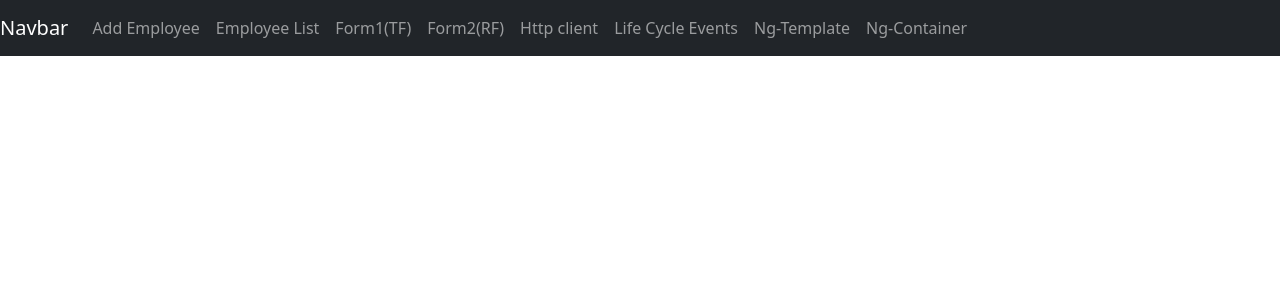
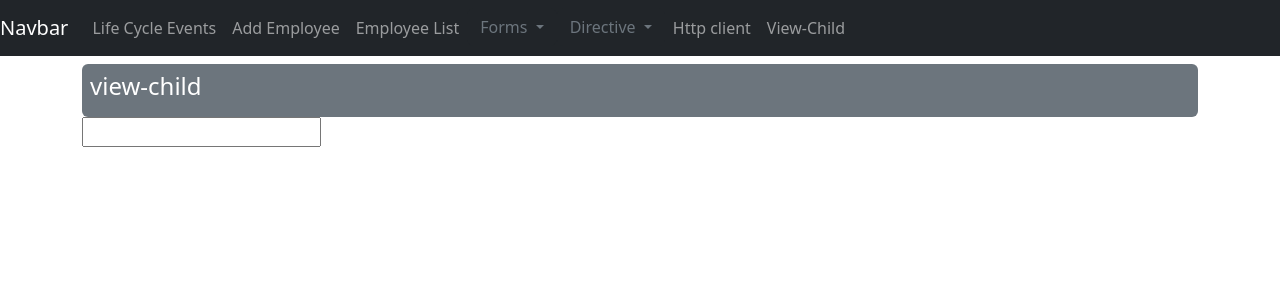
Before and after one commit to walidarai/Myrepo, an Angular app in the folder my-app/: page /view-child in a window 1280 px wide. Before the commit this address led to /. Shown: the top 300 px of the page. Built offline with nearby package versions, Linux system fonts and the light colour scheme.

Commit message:
added ng-container & ng-template

```diff
--- a/my-app/src/app/app.component.html
+++ b/my-app/src/app/app.component.html
@@ -6,6 +6,9 @@
 
     <div class="collapse navbar-collapse" id="navbarSupportedContent">
       <ul class="navbar-nav mr-auto">
+        <li class="nav-item">
+          <a class="nav-link" routerLink="edit-emp"> Life Cycle Events </a>
+        </li>
         <li class="nav-item active">
           <a class="nav-link" routerLink="add-emp"> Add Employee</a>
         </li>
@@ -13,22 +16,32 @@
           <a class="nav-link" routerLink="emp-list"> Employee List </a>
         </li>
         <li class="nav-item">
-          <a class="nav-link" routerLink="form1"> Form1(TF) </a>
+          <div class="dropdown">
+            <button class="btn btn-dark dropdown-toggle text-secondary" type="button" id="dropdownMenuButton" data-bs-toggle="dropdown" aria-haspopup="true" aria-expanded="false">
+              Forms
+            </button>
+            <div class="dropdown-menu" aria-labelledby="dropdownMenuButton">
+              <a class="nav-link text-dark" routerLink="form1">Template From </a>
+              <a class="nav-link text-dark" routerLink="form2">Reactive Form</a>
+            </div>
+          </div>
         </li>
         <li class="nav-item">
-          <a class="nav-link" routerLink="form2"> Form2(RF) </a>
+          <div class="dropdown">
+            <button class="btn btn-dark dropdown-toggle text-secondary" type="button" id="dropdownMenuButton" data-bs-toggle="dropdown" aria-haspopup="true" aria-expanded="false">
+              Directive
+            </button>
+            <div class="dropdown-menu" aria-labelledby="dropdownMenuButton">
+              <a class="nav-link text-dark" routerLink="ng-template"> Ng-Template </a>
+              <a class="nav-link text-dark" routerLink="ng-container"> Ng-Container </a>
+            </div>
+          </div>
         </li>
         <li class="nav-item">
           <a class="nav-link" routerLink="new-emp"> Http client </a>
         </li>
         <li class="nav-item">
-          <a class="nav-link" routerLink="edit-emp"> Life Cycle Events </a>
-        </li>
-        <li class="nav-item">
-          <a class="nav-link" routerLink="ng-template"> Ng-Template </a>
-        </li>
-        <li class="nav-item">
-          <a class="nav-link" routerLink="ng-container"> Ng-Container </a>
+          <a class="nav-link" routerLink="view-child"> View-Child </a>
         </li>
       </ul>
     </div>
--- a/my-app/src/app/app.routes.ts
+++ b/my-app/src/app/app.routes.ts
@@ -7,6 +7,7 @@ import { FormsComponent } from './components/forms/forms.component';
 import { Form2Component } from './components/form2/form2.component';
 import { NgTemplateComponent } from './components/ng-template/ng-template.component';
 import { NgContainerComponent } from './components/ng-container/ng-container.component';
+import { ViewChildComponent } from './components/view-child/view-child.component';
 
 export const routes: Routes = [
     {
@@ -41,4 +42,8 @@ export const routes: Routes = [
         path:'ng-container',
         component: NgContainerComponent,
     },
+    {
+        path:'view-child',
+        component: ViewChildComponent,
+    },
 ];
--- /dev/null
+++ b/my-app/src/app/components/view-child/view-child.component.html
@@ -0,0 +1,8 @@
+<div class="mt-2 p-2 bg-secondary text-white rounded">
+    <h4>view-child</h4>
+</div>
+<div class="row">
+    <div class="col-3">
+        <input type="text" >
+    </div>
+</div>
--- a/my-app/src/index.html
+++ b/my-app/src/index.html
@@ -9,5 +9,6 @@
 </head>
 <body>
   <app-root></app-root>
+  <script src="https://cdn.jsdelivr.net/npm/bootstrap@5.3.3/dist/js/bootstrap.bundle.min.js" integrity="sha384-YvpcrYf0tY3lHB60NNkmXc5s9fDVZLESaAA55NDzOxhy9GkcIdslK1eN7N6jIeHz" crossorigin="anonymous"></script>
 </body>
 </html>
```
Also changed, not shown: my-app/src/app/components/view-child/view-child.component.ts (added, +12 -0 lines), my-app/src/app/components/view-child/view-child.component.css (added), 1 other file (tests, documents, lock files or other folders).
